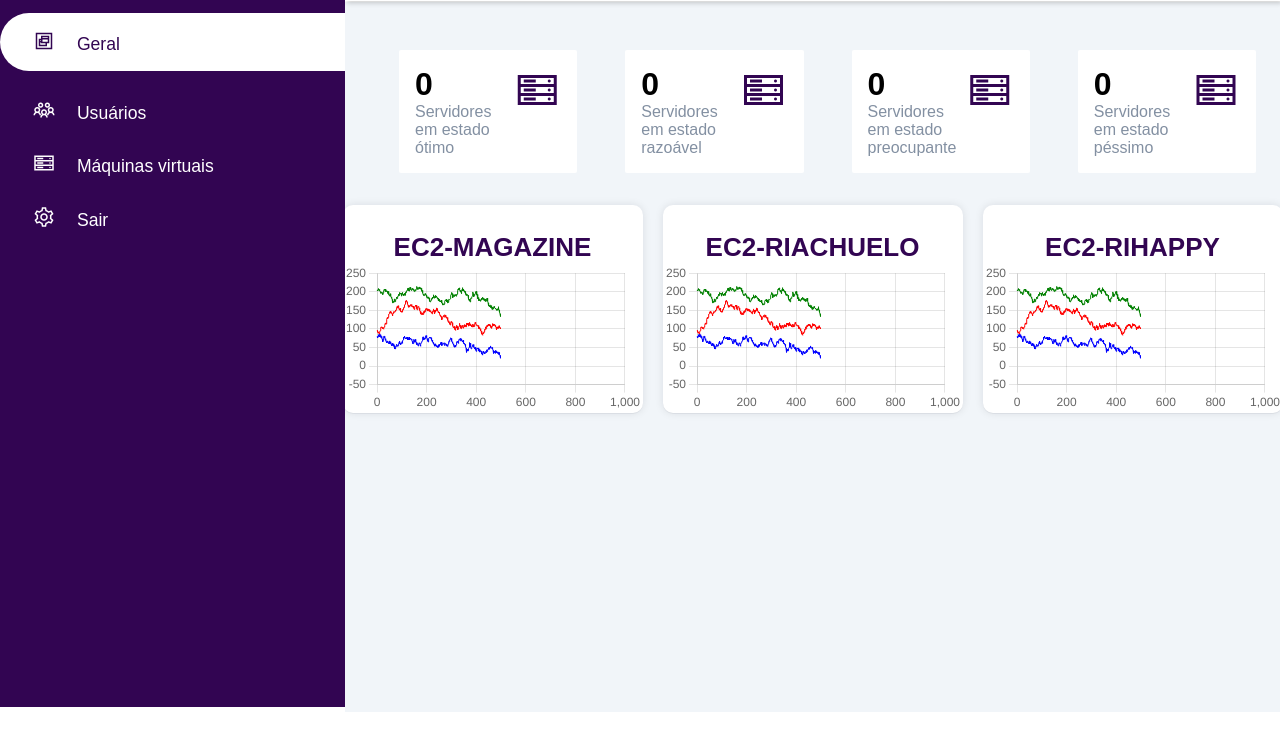
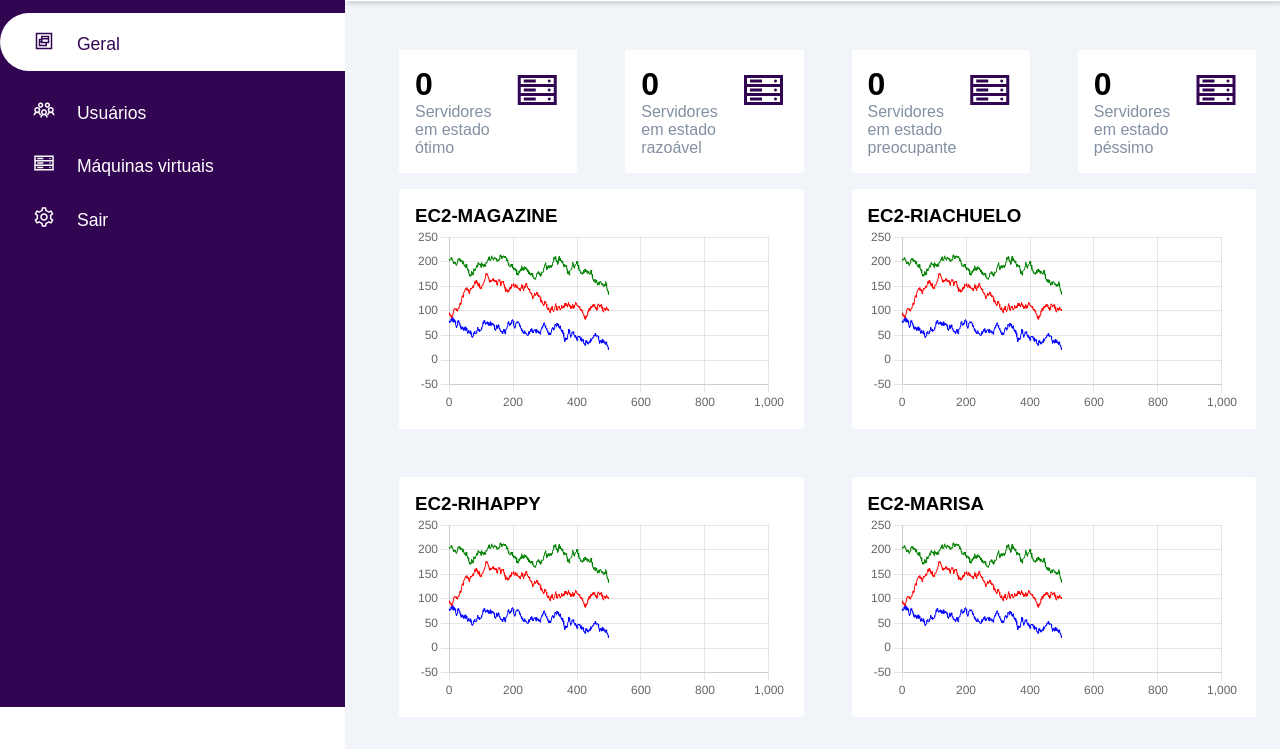
Before and after one commit to imayaramota/Puppet-Monitoring, a website: page public/Dashboard Admin/admin.html in a window 1280 px wide. Shown: the part 93-842 px from the top of the page. Before the commit the page ends 805 px from the top, so only its background shows below. Drawn offline with nearby package versions, Linux system fonts and the light colour scheme; some packages are replaced by stand-ins of ours; a script that the page names is missing.

Commit message:
Arrumando graficos do geral

```diff
--- a/public/Dashboard Admin/admin.html
+++ b/public/Dashboard Admin/admin.html
@@ -109,39 +109,31 @@
                     </div>
                 </div>
             </div>
-            <div class="row-1">
-                <div class="col-md-4 grafico-linha" style="width:100%">
-                    <h3
-                        style="text-align:center;padding-top: 2em;font-size: 26px;font-weight: 600;margin-top: -25px; color: #320552;">
-                        EC2-MAGAZINE</h3>
-                    <div class="estilo-grafico-linha" id="grafico-linha-12">
+            <div class="colunasGrafico">
+                <div class="cardGrafico">
+                    <h3>EC2-MAGAZINE</h3>
+                    <div class="parteGrafico" id="grafico-linha-12">
                         <canvas id="myChart1"></canvas>
                     </div>
                 </div>
-                <div class="col-md-4 grafico-linha" style="width:100%">
-                    <h3
-                        style="text-align:center;padding-top: 2em;font-size: 26px;font-weight: 600;margin-top: -25px; color: #320552;">
-                        EC2-RIACHUELO</h3>
-                    <div class="estilo-grafico-linha" id="grafico-linha-12">
+                <div class="cardGrafico">
+                    <h3>EC2-RIACHUELO</h3>
+                    <div class="parteGrafico" id="grafico-linha-12">
                         <canvas id="myChart2"></canvas>
                     </div>
                 </div>
-                <div class="col-md-4 grafico-linha" style="width:100%">
-                    <h3
-                        style="text-align:center;padding-top: 2em;font-size: 26px;font-weight: 600;margin-top: -25px; color: #320552;">
-                        EC2-RIHAPPY</h3>
-                    <div class="estilo-grafico-linha" id="grafico-linha-12">
+                <div class="cardGrafico">
+                    <h3>EC2-RIHAPPY</h3>
+                    <div class="parteGrafico" id="grafico-linha-12">
                         <canvas id="myChart3"></canvas>
                     </div>
                 </div>
-                <!--<div class="col-md-4 grafico-linha" style="width:100%">
-                    <h3
-                        style="text-align:center;padding-top: 2em;font-size: 26px;font-weight: 600;margin-top: -25px; color: #320552;">
-                        EC2-MARISA</h3>
-                    <div class="estilo-grafico-linha" id="grafico-linha-12">
+                <div class="cardGrafico">
+                    <h3>EC2-MARISA</h3>
+                    <div class="parteGrafico" id="grafico-linha-12">
                         <canvas id="myChart4"></canvas>
                     </div>
-                </div>-->
+                </div>
             </div>
 
             <!-- Parte dos alertas recentes
--- a/public/Dashboard Admin/style/adminStyle.css
+++ b/public/Dashboard Admin/style/adminStyle.css
@@ -338,9 +338,13 @@
         grid-template-columns: repeat(3, 1fr);
     }
 
-    .recente{
+    .colunasGrafico{
+        grid-template-columns: repeat(2, 1fr);
+    }
+
+    /*.recente{
         grid-template-columns: 60% 40%;
-    }
+    }*/
 }
 
 @media only screen and (max-width: 786px){
@@ -348,9 +352,13 @@
         grid-template-columns: repeat(2, 1fr);
     }
 
-    .recente{
+    .colunasGrafico{
+        grid-template-columns: repeat(1, 1fr);
+    }
+
+    /*.recente{
         grid-template-columns: 100%;
-    }
+    }*/
 
     .barraLateral{
         left: -100%;
@@ -426,37 +434,31 @@
         grid-template-columns: 100%;
     }
 
+    .colunasGrafico {
+        grid-template-columns: 100%;
+    }
+}
 
+/*Gráficos Geral*/
+.colunasGrafico {
+    display: grid;
+    grid-template-columns: repeat(2, 1fr);
+    grid-gap: 3rem;
+    margin-top: 1rem;
+    margin-left: 30px;
 
 }
 
-.graficos-linha {
+.cardGrafico {
+
+    background: #fff;
+    padding: 1rem;
+    border-radius: 2px;
+
+}
+
+ .graficos-linha {
     display: flex;
     flex-wrap: wrap;
     justify-content: space-between;
-  }
-
-  .grafico-linha {
-    border-radius: 10px;
-    /* border: 2px solid #320552; */
-    box-shadow: rgba(17, 17, 26, 0.05) 0px 1px 0px,
-      rgba(17, 17, 26, 0.1) 0px 0px 8px;
-    margin: 0 10px;
-    background: white;
-  }
-
-  .col-md-5 {
-    border-radius: 10px;
-    background-color: #f1f5f9;
-    margin: 0 10px;
-    box-shadow: rgba(50, 50, 93, 0.25) 0px 6px 12px -2px,
-      rgba(0, 0, 0, 0.3) 0px 3px 7px -3px;
-  }
-
-
-  .row-1 {
-    grid-template-columns: repeat(2, 1fr);
-    margin-top: 2rem;
-    display: flex;
-    justify-content: center;
-  }
+}
```
Also changed, not shown: 1 other file.
